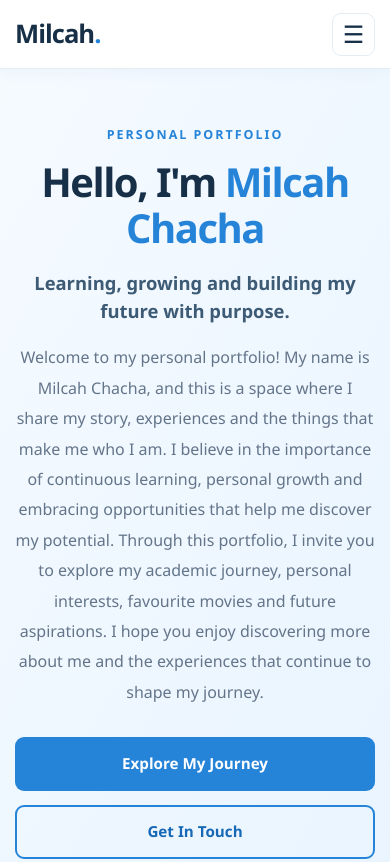
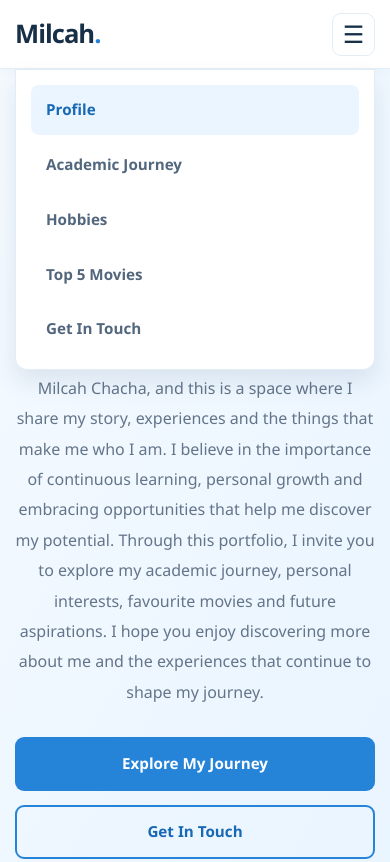
Before and after one commit to Milcah2513/milcah-chacha-portfolio, a plain HTML site: page frontend/index.html in a window 390 px wide. Shown: the top 862 px of the page. Drawn offline with Linux system fonts and the light colour scheme.

Commit message:
Fix mobile navigation link order

```diff
--- a/frontend/assets/css/style.css
+++ b/frontend/assets/css/style.css
@@ -1537,3 +1537,42 @@ button {
     }
 
 }
+/* ==========================================
+   MOBILE NAVIGATION ORDER FIX
+   ========================================== */
+
+@media (max-width: 768px) {
+
+    .nav-links {
+        display: flex !important;
+        flex-direction: column !important;
+        align-items: stretch !important;
+        justify-content: flex-start !important;
+    }
+
+    .nav-links li {
+        order: 0 !important;
+        display: block;
+        width: 100%;
+    }
+
+    .nav-links li:nth-child(1) {
+        order: 1 !important;
+    }
+
+    .nav-links li:nth-child(2) {
+        order: 2 !important;
+    }
+
+    .nav-links li:nth-child(3) {
+        order: 3 !important;
+    }
+
+    .nav-links li:nth-child(4) {
+        order: 4 !important;
+    }
+
+    .nav-links li:nth-child(5) {
+        order: 5 !important;
+    }
+}
```
